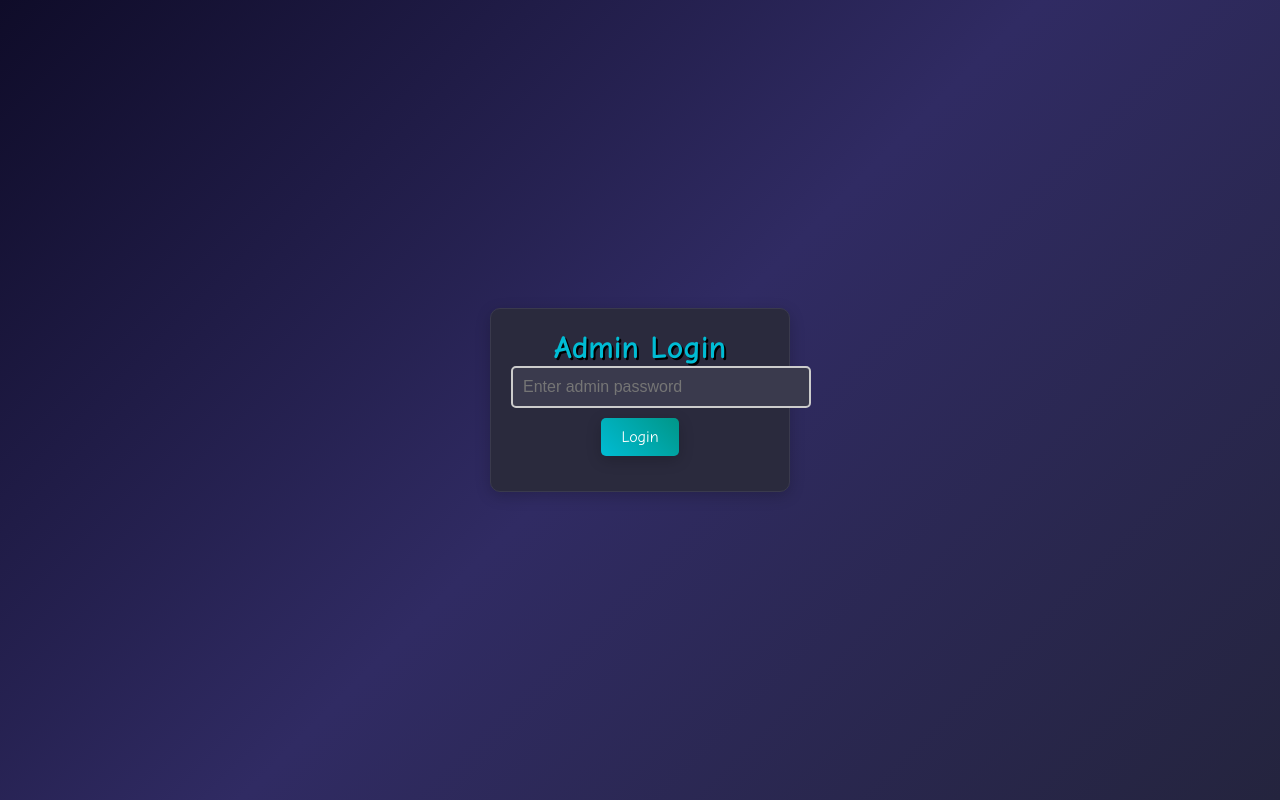
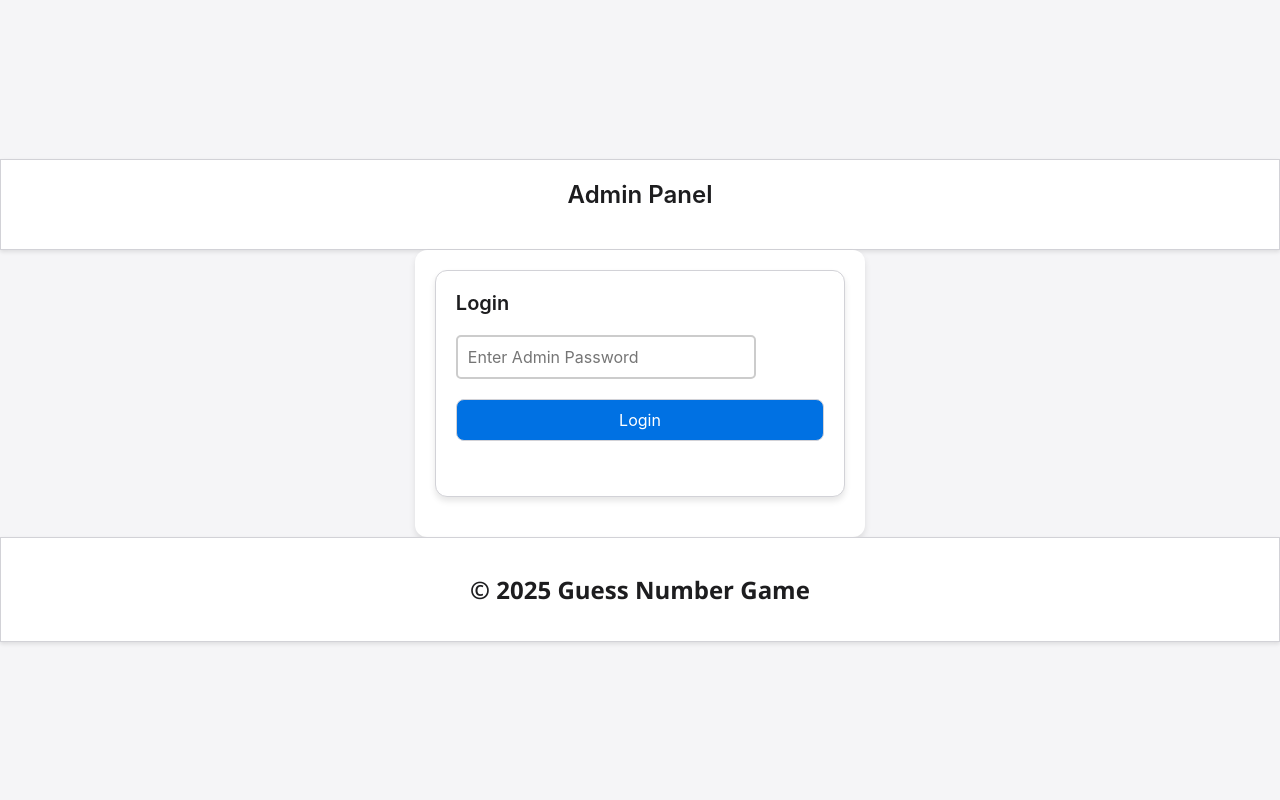
Before and after one commit to amitsehgal29/guessnumber, a website: page admin.html in a window 1280 px wide. Drawn offline with Linux system fonts and the light colour scheme.

Commit message:
Pakka last

```diff
--- a/admin.html
+++ b/admin.html
@@ -3,40 +3,28 @@
 <head>
     <meta charset="UTF-8">
     <meta name="viewport" content="width=device-width, initial-scale=1.0">
-    <title>Number Game Admin</title>
+    <title>Admin Panel</title>
     <link rel="stylesheet" href="style.css">
-    <link rel="stylesheet" href="admin.css">
 </head>
 <body>
-    <div id="login-container" class="lego-container">
-        <h1>Admin Login</h1>
-        <input type="password" id="admin-password" placeholder="Enter admin password" required>
-        <button id="login-btn">Login</button>
-        <p id="login-message" class="error-message"></p>
-    </div>
-
-    <div id="admin-panel" class="lego-container hidden">
-        <h1>Game Statistics Dashboard</h1>
-        <div class="admin-controls">
-            <button id="export-stats">Export Data</button>
-            <button id="clear-stats">Clear All Data</button>
-        </div>
-
-        <div class="stats-summary">
-            <h2>Summary</h2>
-            <div id="summary-container"></div>
-        </div>
-
-        <div class="stats-filters">
-            <input type="text" id="player-filter" placeholder="Filter by player name">
-            <input type="date" id="date-filter">
-            <button id="apply-filters">Apply Filters</button>
-            <button id="reset-filters">Reset</button>
-        </div>
-
-        <div id="stats-container" class="admin-stats"></div>
-    </div>
-
+    <header>
+        <h1>Admin Panel</h1>
+    </header>
+    <main id="admin-panel" class="container">
+        <section id="login-container">
+            <h2>Login</h2>
+            <input type="password" id="admin-password" placeholder="Enter Admin Password">
+            <button id="login-btn">Login</button>
+            <p id="login-message"></p>
+        </section>
+        <section id="stats-container" class="hidden">
+            <h2>Game Statistics</h2>
+            <!-- Stats will be dynamically loaded here -->
+        </section>
+    </main>
+    <footer>
+        <p>&copy; 2025 Guess Number Game</p>
+    </footer>
     <script src="admin.js"></script>
 </body>
 </html>
--- a/style.css
+++ b/style.css
@@ -1,8 +1,8 @@
-/* Consistent Neon Theme for All Pages */
+/* Apple-inspired minimalist design */
 body {
-    font-family: 'Comic Sans MS', 'Chalkboard', sans-serif;
-    background: linear-gradient(135deg, #0f0c29, #302b63, #24243e);
-    color: #ffffff;
+    font-family: -apple-system, BlinkMacSystemFont, 'Segoe UI', Roboto, Helvetica, Arial, sans-serif;
+    background-color: #f5f5f7;
+    color: #1d1d1f;
     margin: 0;
     padding: 0;
     display: flex;
@@ -21,8 +21,24 @@ body {
 }
 
 .container {
+    max-width: 1200px;
+    margin: 0 auto;
     padding: 20px;
-    margin: 20px;
+}
+
+header, footer {
+    width: 100%;
+    padding: 20px 0;
+    background-color: #ffffff;
+    border: 1px solid #d2d2d7;
+    text-align: center;
+    box-shadow: 0 2px 4px rgba(0, 0, 0, 0.1);
+}
+
+header h1, footer p {
+    font-size: 1.5rem;
+    font-weight: 600;
+    color: #1d1d1f;
 }
 
 .lego-container {
@@ -40,27 +56,33 @@ body {
 }
 
 h1, h2, h3, h4, h5, h6 {
-    font-family: 'Comic Sans MS', 'Chalkboard', sans-serif;
-    color: #ff6600;
-    text-shadow: 2px 2px #000;
+    font-weight: 600;
+    color: #1d1d1f;
+    margin-bottom: 20px;
 }
 
-input {
-    background: #24243e;
-    color: #ffffff;
-    border: 1px solid #ff6ec7;
-    border-radius: 5px;
+h2 {
+    font-size: 1.25rem;
+    font-weight: 600;
+    color: #1d1d1f;
+    margin-bottom: 20px;
+}
+
+input, button {
+    font-family: inherit;
+    font-size: 1rem;
     padding: 10px;
-    font-size: 1rem;
-    margin-bottom: 10px;
+    border: 1px solid #d2d2d7;
+    border-radius: 8px;
+    margin-bottom: 20px;
     width: 100%;
-    max-width: 300px;
+    max-width: 400px;
 }
 
 input:focus {
     outline: none;
-    border-color: #ffc107;
-    box-shadow: 0 0 10px #ffc107;
+    border-color: #0071e3;
+    box-shadow: 0 0 5px rgba(0, 113, 227, 0.5);
 }
 
 input[type="number"] {
@@ -83,20 +105,14 @@ input[type="number"]::-webkit-outer-spin-button {
 }
 
 button {
-    font-family: 'Comic Sans MS', 'Chalkboard', sans-serif;
-    font-size: 1.2rem;
-    padding: 10px 20px;
-    border: 2px solid #000;
-    border-radius: 10px;
-    background-color: #ffcc00;
-    color: #000;
+    background-color: #0071e3;
+    color: #ffffff;
     cursor: pointer;
-    transition: transform 0.2s;
-    box-shadow: 0 4px 15px rgba(0, 0, 0, 0.2);
+    transition: background-color 0.3s ease;
 }
 
 button:hover {
-    transform: scale(1.1);
+    background-color: #005bb5;
 }
 
 #next-game {
@@ -177,6 +193,13 @@ p {
 }
 
 #game-container {
+    background-color: #ffffff;
+    border: 1px solid #d2d2d7;
+    border-radius: 12px;
+    padding: 20px;
+    max-height: 400px;
+    overflow-y: auto;
+    box-shadow: 0 4px 6px rgba(0, 0, 0, 0.1);
     transition: transform 0.5s ease, background-color 0.5s ease;
 }
 
@@ -237,18 +260,18 @@ p {
 }
 
 #stats-container {
-    background: #302b63;
-    border: 1px solid #ff6ec7;
-    border-radius: 10px;
+    background-color: #ffffff;
+    border: 1px solid #d2d2d7;
+    border-radius: 12px;
     padding: 20px;
     max-height: 400px;
     overflow-y: auto;
-    color: #ffffff;
+    box-shadow: 0 4px 6px rgba(0, 0, 0, 0.1);
 }
 
 #stats-container .game-record {
     padding: 10px;
-    border-bottom: 1px solid #ff6ec7;
+    border-bottom: 1px solid #d2d2d7;
     margin-bottom: 10px;
 }
 
@@ -260,22 +283,27 @@ p {
     display: flex;
     flex-direction: column;
     gap: 20px;
-    background: #24243e;
+    background-color: #ffffff;
     padding: 20px;
-    border-radius: 10px;
-    box-shadow: 0 4px 15px rgba(0, 0, 0, 0.2);
+    border-radius: 12px;
+    box-shadow: 0 4px 6px rgba(0, 0, 0, 0.1);
 }
 
 section {
-    margin-bottom: 30px;
+    background-color: #ffffff;
+    border: 1px solid #d2d2d7;
+    border-radius: 12px;
+    padding: 20px;
+    margin-bottom: 20px;
+    box-shadow: 0 4px 6px rgba(0, 0, 0, 0.1);
 }
 
 footer {
-    margin-top: auto;
-    padding: 10px;
-    background: #0f0c29;
-    color: #ffffff;
+    width: 100%;
+    padding: 20px 0;
+    background-color: #ffffff;
+    border: 1px solid #d2d2d7;
     text-align: center;
-    width: 100%;
-    box-shadow: 0 -4px 10px rgba(0, 0, 0, 0.2);
+    box-shadow: 0 2px 4px rgba(0, 0, 0, 0.1);
+    color: #6e6e73;
 }
```
Also changed, not shown: index.html (+22 -19 lines).
